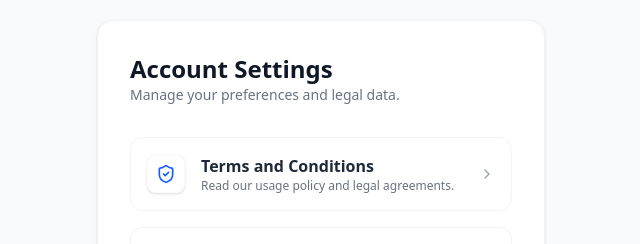
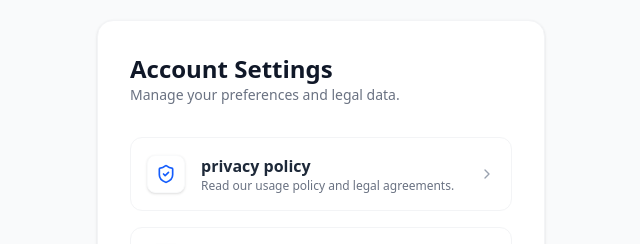
Before and after one commit to 4uvisa786/privacy-policy, a React app: page / in a window 1280 px wide. Shown: the part 223-467 px from the top of the page, without its empty margins (319-959 px from the left). Built offline with nearby package versions, Linux system fonts and the light colour scheme; the HTML template or start-up script is replaced by a standard one.

Commit message:
Update HomePage.jsx

```diff
--- a/src/pages/HomePage.jsx
+++ b/src/pages/HomePage.jsx
@@ -7,7 +7,7 @@ const HomePage = () => {
 
   const menuItems = [
     {
-      title: "Terms and Conditions",
+      title: "privacy policy",
       description: "Read our usage policy and legal agreements.",
       icon: <ShieldCheck className="w-5 h-5 text-blue-600" />,
       path: "/terms-and-conditions",
```
